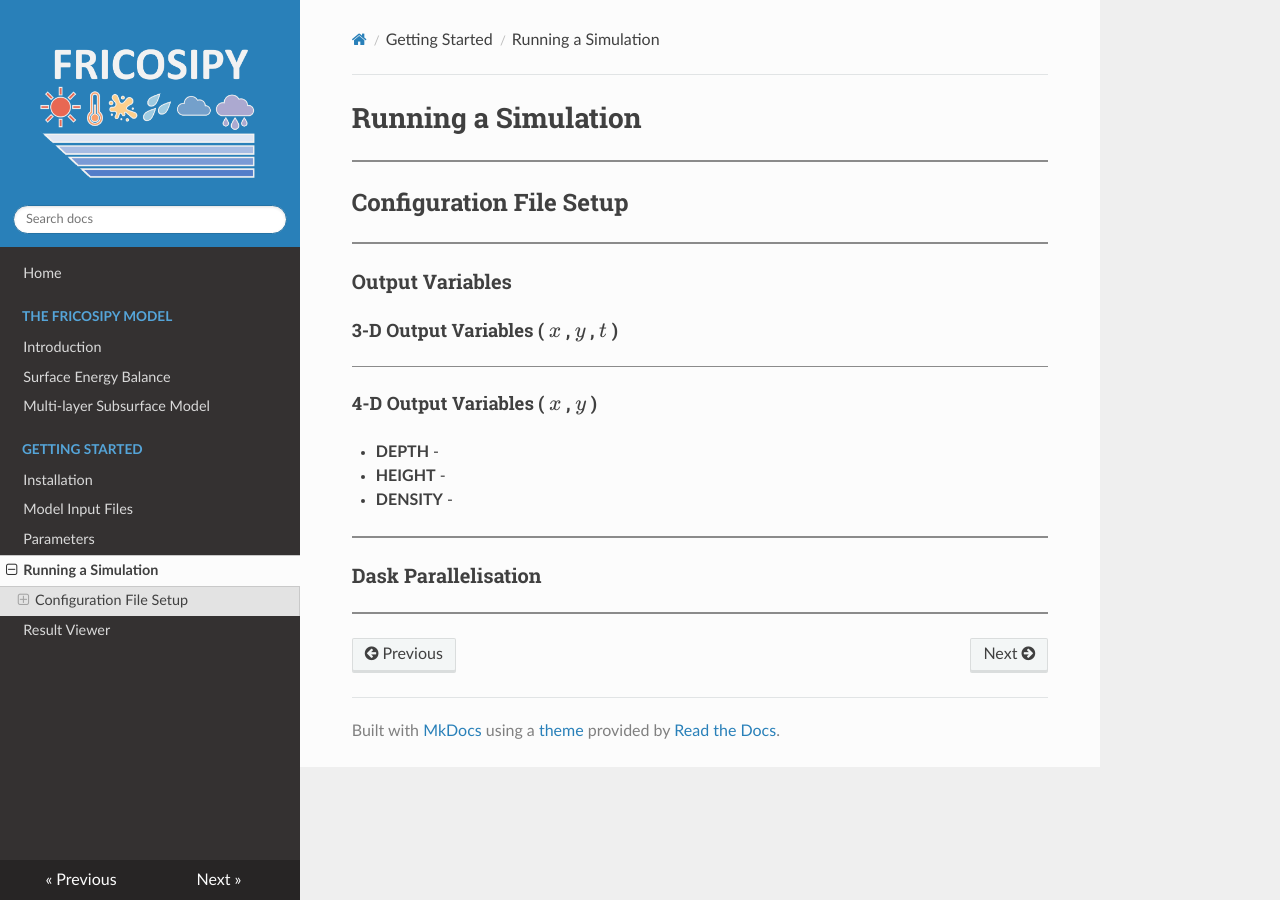
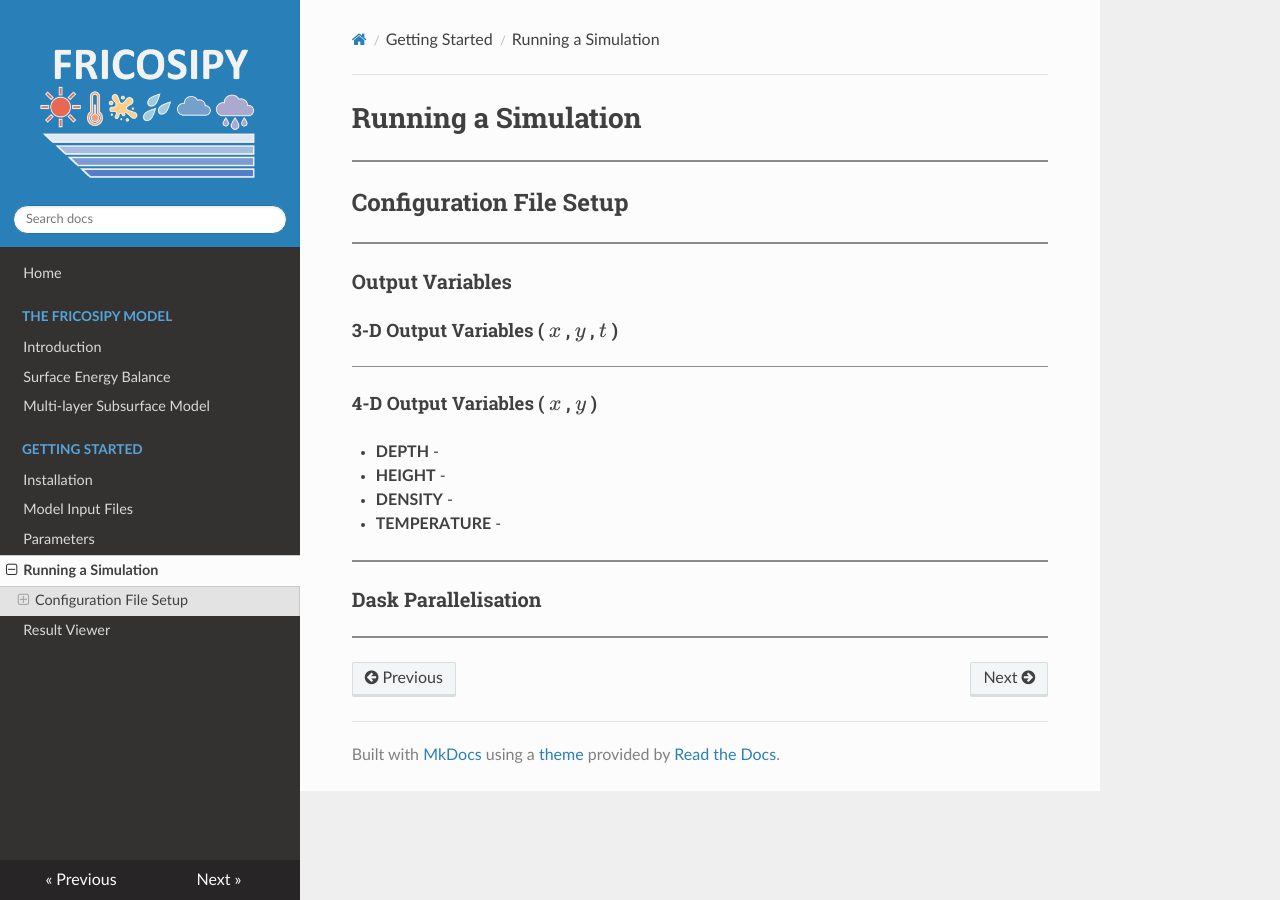
Before and after one commit to MarcusGastaldello/FRICOSIPY, an MkDocs documentation site: the page built from docs/running_a_simulation.md, in a window 1280 px wide. Built offline with MkDocs 1.6.1, drawn with Linux system fonts in a browser that asks for light colours; nearby versions of some CDN libraries.

Commit message:
Update running_a_simulation.md

```diff
--- a/docs/running_a_simulation.md
+++ b/docs/running_a_simulation.md
@@ -20,6 +20,7 @@
 * **DEPTH** -
 * **HEIGHT** -
 * **DENSITY** -
+* **TEMPERATURE** -
 
 <hr style="height:2px; background-color:#8b8b8b; border:none;" />
 
```
